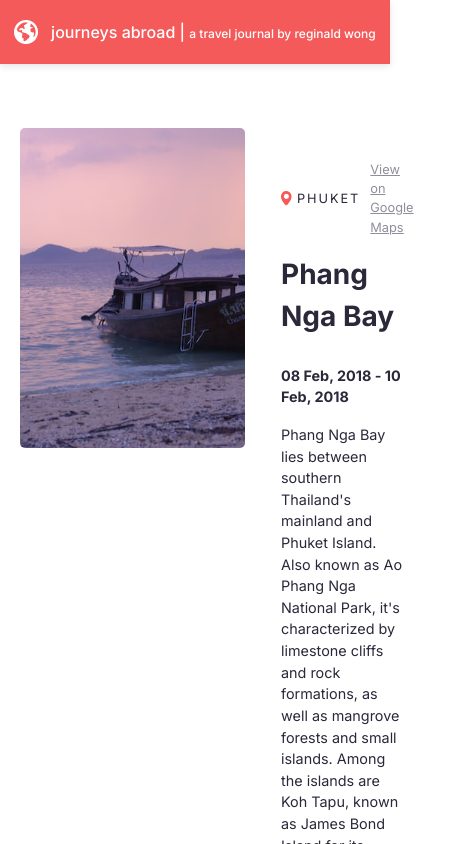
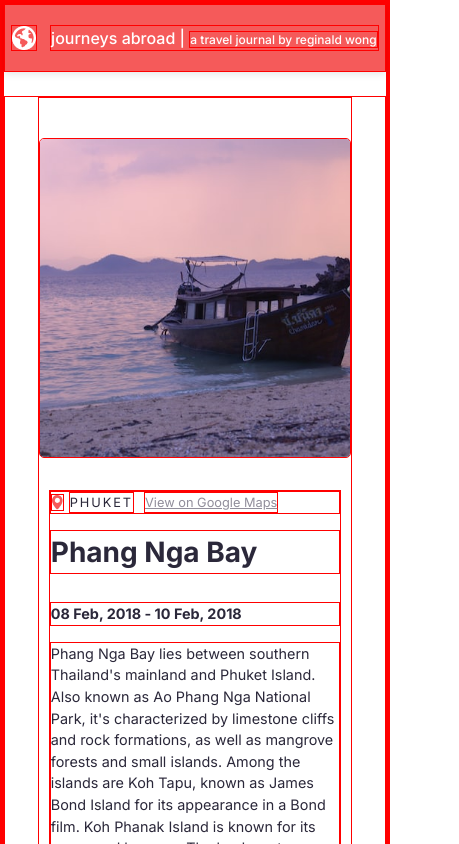
Before and after one commit to reginaldwong/travel-journal, a React (Vite) app: page / in a window 390 px wide. Shown: the top 844 px of the page, 459 px wide, since content can reach past the window. Built offline with nearby package versions, Linux system fonts and the light colour scheme.

Commit message:
add media query for smaller devices

```diff
--- a/src/App.css
+++ b/src/App.css
@@ -73,9 +73,9 @@ select {
   }
 }
 
-/* * {
+* {
   border: 1px solid red;
-} */
+}
 
 body {
   font-family: Inter, sans-serif;
@@ -122,6 +122,7 @@ nav {
   height: 320px;
   border-radius: 5px;
   object-fit: cover;
+  margin-right: 2.5rem;
 }
 
 .cards-list {
@@ -137,6 +138,23 @@ nav {
   max-width: 55rem;
   border-bottom: 1px solid #F5F5F5;
   padding-block: 2.5rem;
+}
+
+@media (max-width: 576px) {
+  .card {
+    flex-direction: column;
+  }
+  .card--image {
+    width: 80vw;
+    margin: 0 auto;
+  }
+  .card--stats {
+    width: 75vw;
+    margin: 0 auto;
+  }
+  section {
+
+  }
 }
 
 .card--location {
@@ -165,7 +183,7 @@ nav {
 .card--stats {
   flex-direction: column;
   color: #2B283A;
-  margin-left: 2.25rem;
+  /* margin-left: 2.25rem; */
   margin-top: 2rem;
 }
 
```
